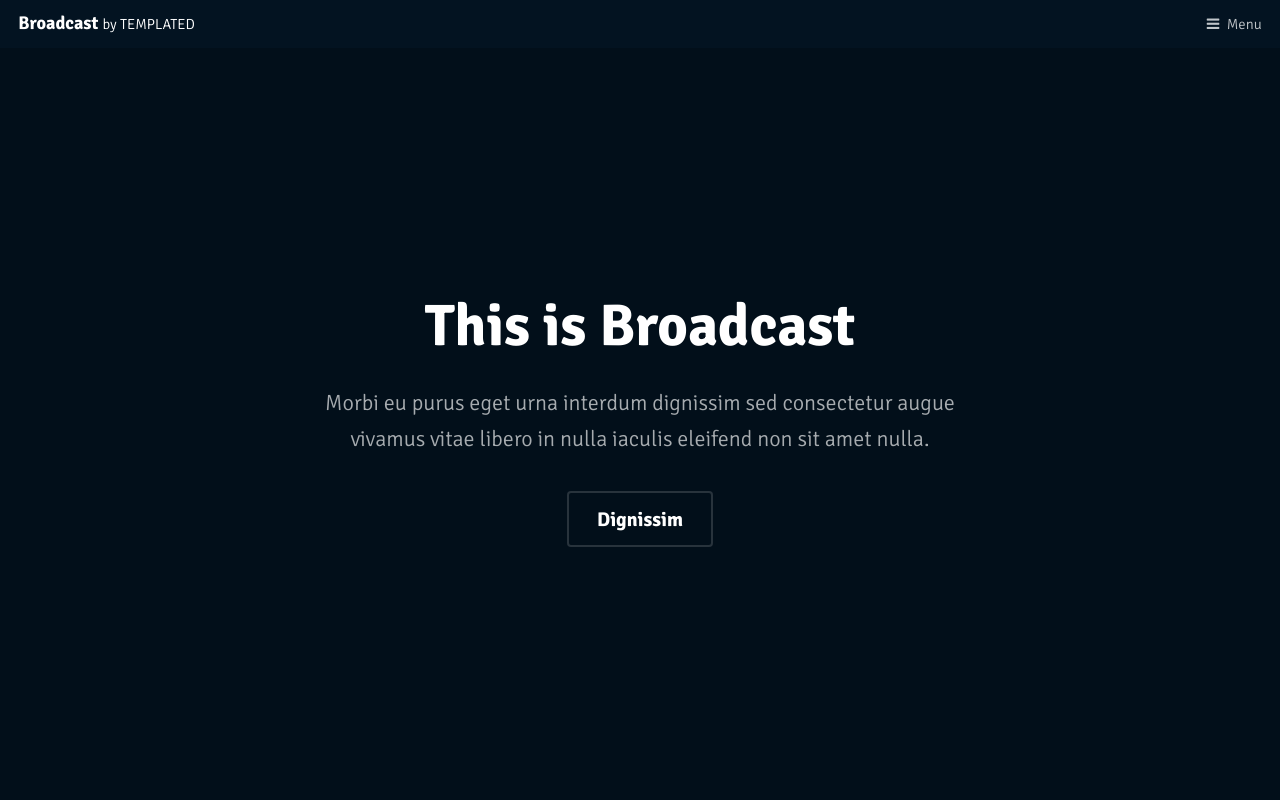
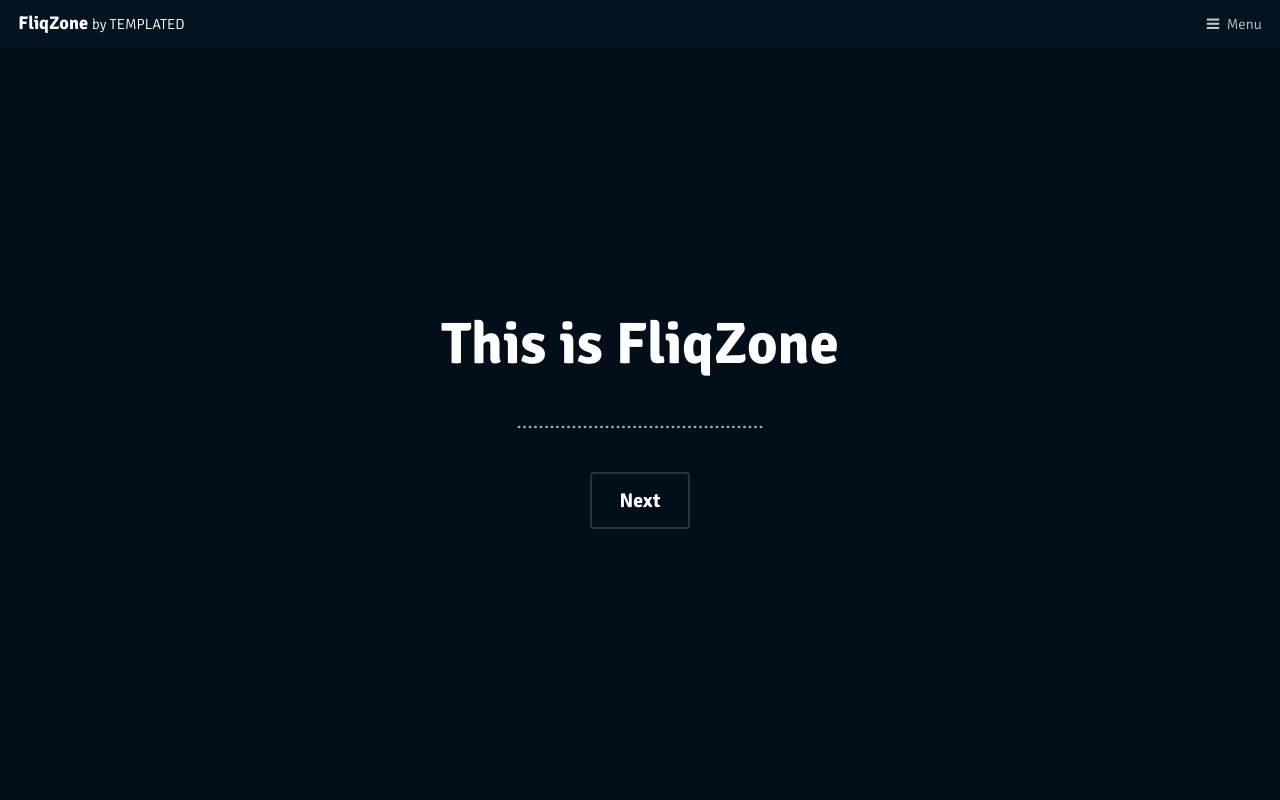
Before and after one commit to FliqZone/Play, a plain HTML site: page index.html in a window 1280 px wide. Shown: the top 800 px of the page. Drawn offline with Linux system fonts and the light colour scheme.

Commit message:
Update index.html

```diff
--- a/index.html
+++ b/index.html
@@ -5,7 +5,7 @@
 	Released for free under the Creative Commons Attribution 3.0 license (templated.co/license)
 --><html>
 	<head>
-		<title>Broadcast by TEMPLATED</title>
+		<title>FliqZone</title>
 		<meta charset="utf-8">
 		<meta name="robots" content="index, follow, max-image-preview:large, max-snippet:-1, max-video-preview:-1">
 		<meta name="viewport" content="width=device-width, initial-scale=1">
@@ -15,7 +15,7 @@
 
 		<!-- Header -->
 			<header id="header">
-				<h1><a href="#">Broadcast <span>by TEMPLATED</span></a></h1>
+				<h1><a href="#">FliqZone <span>by TEMPLATED</span></a></h1>
 				<a href="#menu">Menu</a>
 			</header>
 
@@ -37,11 +37,10 @@
 				<section id="banner" data-video="images/banner">
 					<div class="inner">
 						<header>
-							<h1>This is Broadcast</h1>
-							<p>Morbi eu purus eget urna interdum dignissim sed consectetur augue<br>
-							vivamus vitae libero in nulla iaculis eleifend non sit amet nulla.</p>
+							<h1>This is FliqZone</h1>
+							<p>.............................................</p>
 						</header>
-						<a href="#main" class="button big alt scrolly">Dignissim</a>
+						<a href="#main" class="button big alt scrolly">Next</a>
 					</div>
 
 				</section>
```
